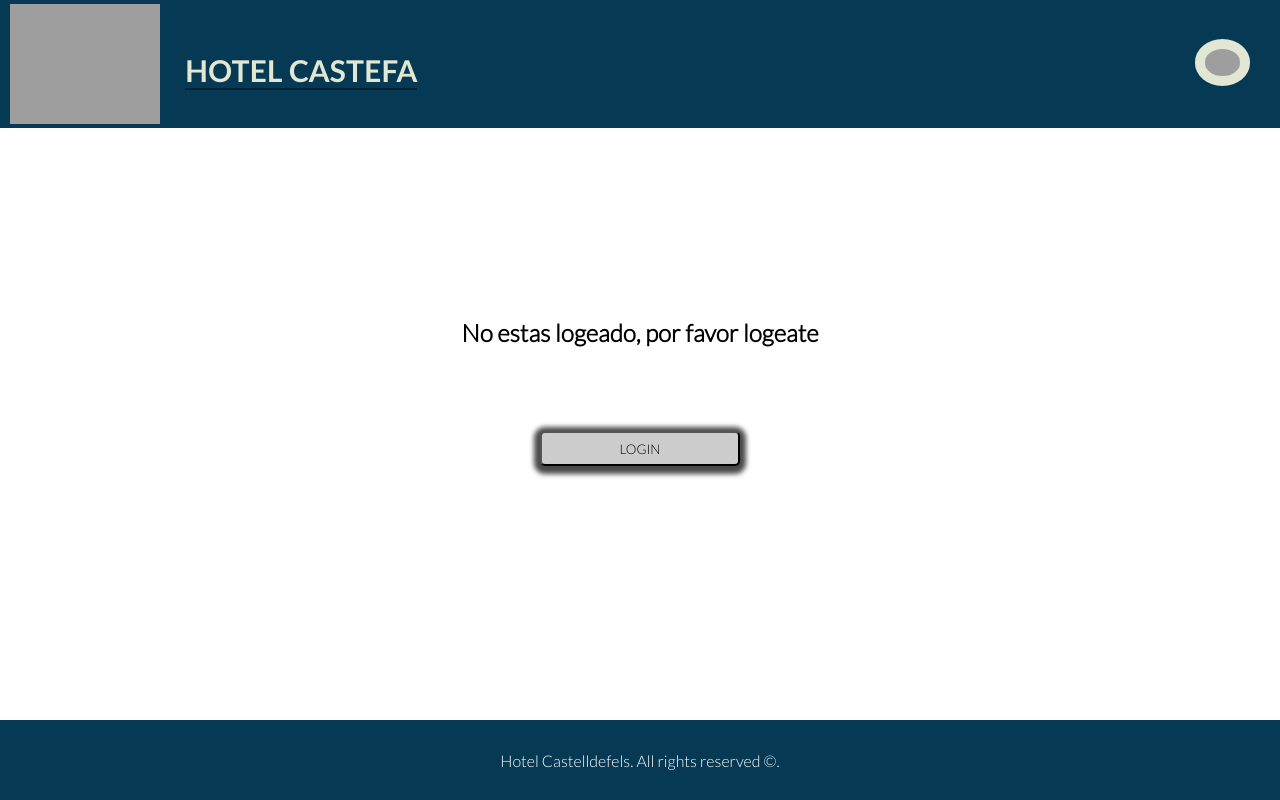
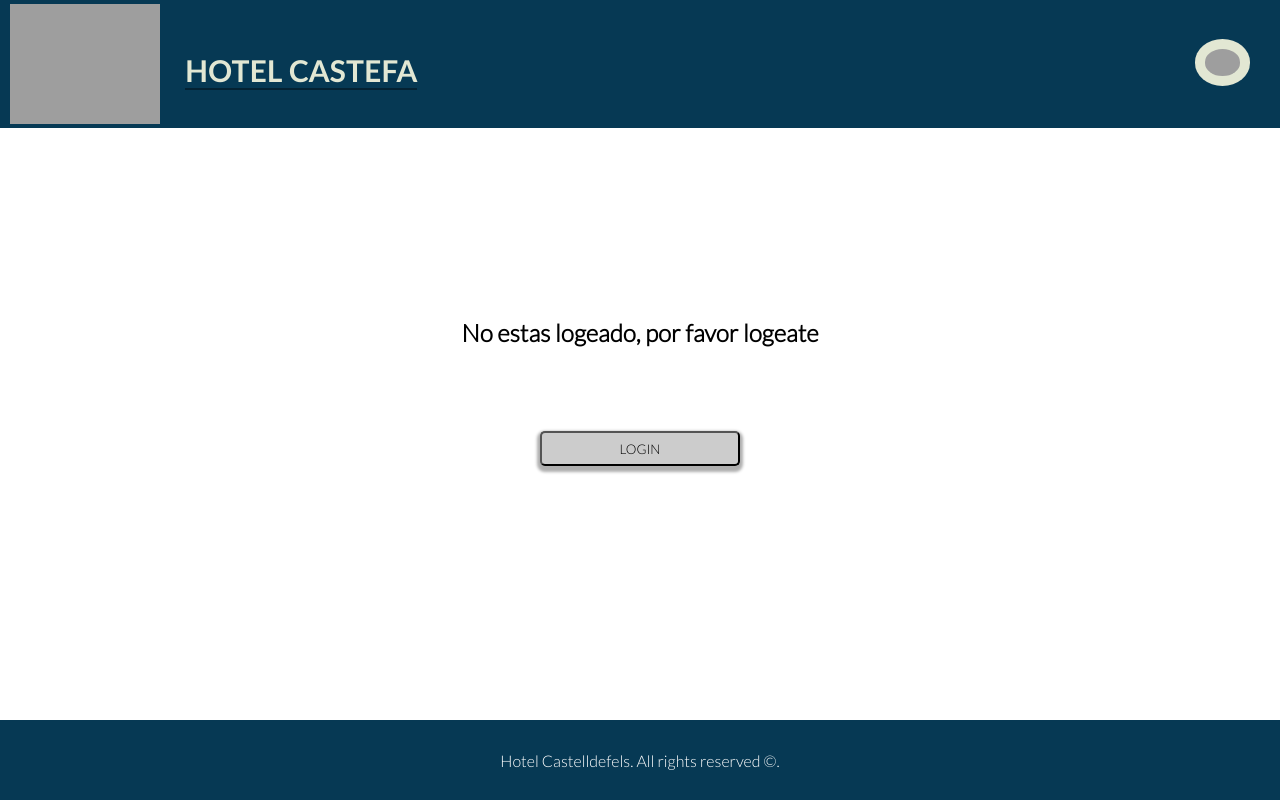
Before and after one commit to Samuelson23/REACTproject, a React (Vite) app in the folder reactproject/: page / in a window 1280 px wide. In both pictures the pointer is over the button "LOGIN". Built offline with nearby package versions, Linux system fonts and the light colour scheme; grey boxes are pictures that could not be loaded; a web font is replaced by a local one.

Commit message:
css changes

```diff
--- a/reactproject/src/pages/Dashboard/Dashboard.css
+++ b/reactproject/src/pages/Dashboard/Dashboard.css
@@ -25,9 +25,9 @@
   border-radius: 5px;
 }
 .button:hover{
-  -webkit-box-shadow: 0px 2px 5px 6px rgba(74,74,74,1);
-  -moz-box-shadow: 0px 2px 5px 6px rgba(74,74,74,1);
-  box-shadow: 0px 2px 5px 6px rgba(74,74,74,1);
+  -webkit-box-shadow: 0px 3px 3px 3px rgb(175, 175, 175);
+  -moz-box-shadow: 0px 3px 3px 3px rgba(175, 175, 175);
+  box-shadow: 0px 3px 3px 3px rgba(175, 175, 175);
 }
 
 .button img {
```
